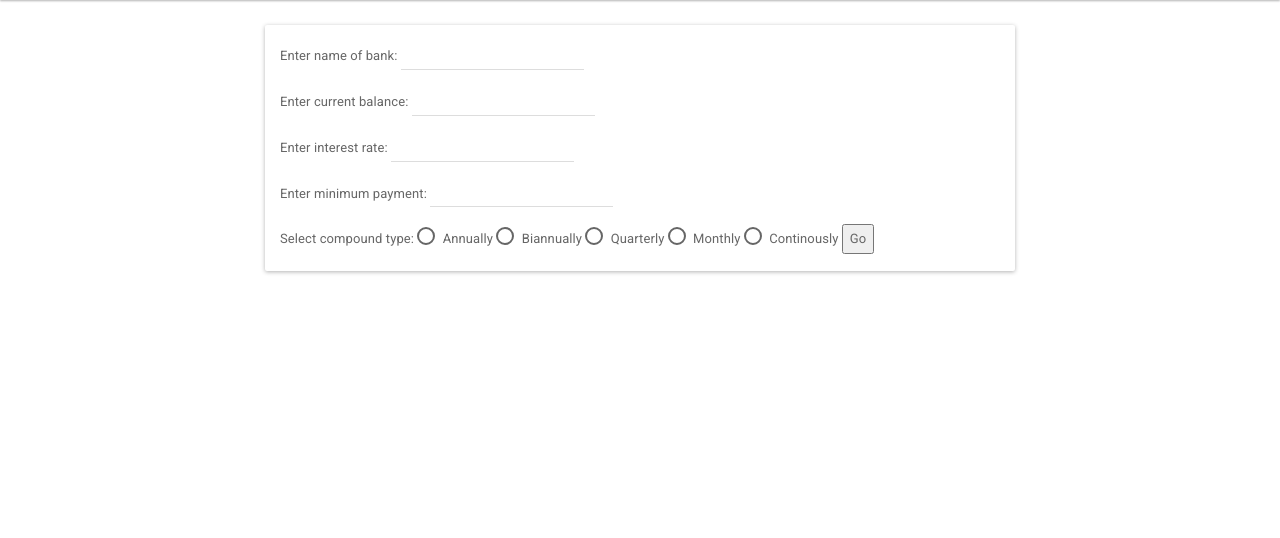
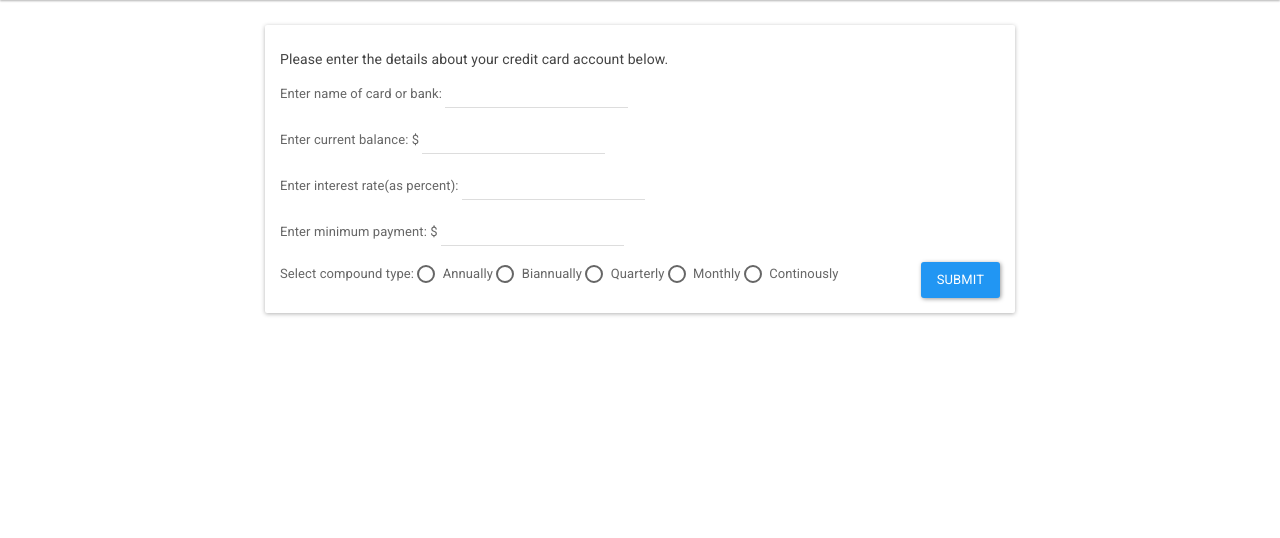
Before and after one commit to azharichenko/debt-management, a Flask app: page /credit in a window 1280 px wide. Shown: the part 65-603 px from the top of the page. Run offline with Flask 2, Linux system fonts and the light colour scheme; some libraries are stand-ins or nearby versions.

Commit message:
Another UI overhaul

```diff
--- a/debtman/__init__.py
+++ b/debtman/__init__.py
@@ -17,7 +17,6 @@ from wtforms.validators import (
     DataRequired,
     NumberRange
 )
-from pprint import pprint
 from debtman.strategy import  get_results
 
 app = Flask(__name__)
@@ -44,28 +43,26 @@ class UserForm(FlaskForm):
 
 class CreditCardForm(FlaskForm):
     name = StringField(
-        "Enter name of bank: ",
+        "Enter name of card or bank: ",
         validators=[DataRequired()]
     )
     balance = DecimalField(
-        "Enter current balance: ",
+        "Enter current balance: $",
         validators=[DataRequired(), NumberRange(min=0.01, message="Please enter a value above 0.01")]
     )
-    # TODO(azharichenko): divide by 100
     # Assume no zero APR yet
     interest_rate = DecimalField(
-        "Enter interest rate: ",
+        "Enter interest rate(as percent): ",
         validators=[DataRequired(), NumberRange(min=0.01, message="Please enter a value above 0.01")]
     )
     min_payment = DecimalField(
-        "Enter minimum payment: ",
+        "Enter minimum payment: $",
         validators=[DataRequired(), NumberRange(min=0.01, message="Please enter a value above 0.01")]
     )
     compound_type = RadioField(
         "Select compound type: ",
         choices=[('annual', "Annually"), ('biannual', "Biannually"), ('quarter', "Quarterly"), ('monthly', "Monthly"),
                  ('continous', 'Continously')],
-        # Excluding compounded continously
         validators=[DataRequired()]
     )
 
@@ -76,19 +73,18 @@ class LoanForm(FlaskForm):
         validators=[DataRequired()]
     )
     balance = DecimalField(
-        "Enter current balance: ",
+        "Enter current balance: $",
         validators=[DataRequired(), NumberRange(min=0.01, message="Please enter a value above 0.01")]
     )
-    # TODO(azharichenko): divide by 100
     # Assume no zero APR yet
     interest_rate = DecimalField(
-        "Enter interest rate: ",
+        "Enter interest rate: $",
         validators=[DataRequired(), NumberRange(min=0.01, message="Please enter a value above 0.01")]
     )
     compound_type = RadioField(
         "Select compound type: ",
         choices=[('annual', "Annually"), ('biannual', "Biannually"), ('quarter', "Quarterly"), ('monthly', "Monthly"),
-                 ('continous', 'Continously')],  # Excluding compounded continously
+                 ('continous', 'Continously')],
         validators=[DataRequired()]
     )
     term_length = IntegerField(
@@ -127,7 +123,7 @@ def collect_basic_data():
 def collect_debt_data():
     if len(data[session['csrf_token']]['credit_lines']) == 0:
         return render_template("debtstart.html")
-    return render_template("debt.html")
+    return render_template("debt.html", data=data[session['csrf_token']])
 
 
 @app.route('/credit', methods=('GET', 'POST'))
@@ -165,7 +161,6 @@ def collect_loan():
                 'deferment_end': None
             }
         )
-        pprint(session)
         return redirect('/data')
     return render_template("loanform.html", form=form)
 
--- a/debtman/templates/creditform.html
+++ b/debtman/templates/creditform.html
@@ -12,6 +12,7 @@
             {% endfor %}
             <div class="panel panel-default">
                 <div class="panel-body">
+                    <b><h6>Please enter the details about your credit card account below.</h6></b>
                     <form class="form form-horizontal" method="POST" action="/credit">
                         {{ form.csrf_token }}
                         <p>{{ form.name.label }} {{ form.name(size=20) }}</p>
@@ -25,7 +26,7 @@
                             <td>{{ subfield.label }}</td>
                         </tr>
                         {% endfor %}
-                        <input type="submit" value="Go">
+                        <input class="btn btn-primary" style="float:right" type="submit" value="Submit">
                     </form>
                 </div>
             </div>
--- a/debtman/templates/debtstart.html
+++ b/debtman/templates/debtstart.html
@@ -3,9 +3,9 @@
 {% block content %}
 <div class="container">
     <div class="row">
+        <div class="panel panel-default">
+            <div class="panel-body">
                 <h3 style="text-align: center;">Let's start by adding an account</h3>
-    </div>
-    <div class="row">
                 <div class="col-xs-2 col-xs-offset-3">
                     <p><a class="btn btn-primary btn-lg" href="{{ url_for("collect_credit_card") }}" role="button">Add Credit Card</a></p>
                 </div>
@@ -14,4 +14,6 @@
                 </div>
             </div>
         </div>
+    </div>
+</div>
 {% endblock %}
--- a/debtman/templates/loanform.html
+++ b/debtman/templates/loanform.html
@@ -12,6 +12,7 @@
             {% endfor %}
             <div class="panel panel-default">
                 <div class="panel-body">
+                    <b><h6>Please enter the details about your loan account below.</h6></b>
                     <form class="form form-horizontal" method="POST" action="/loan">
                         {{ form.csrf_token }}
                         <p>{{ form.name.label }} {{ form.name(size=20) }}</p>
@@ -25,7 +26,7 @@
                             <td>{{ subfield.label }}</td>
                         </tr>
                         {% endfor %}
-                        <input type="submit" value="Go">
+                        <input class="btn btn-primary" style="float:right" type="submit" value="Submit">
                     </form>
                 </div>
             </div>
```
Also changed, not shown: debtman/templates/debt.html (+6 -5 lines). Lines whose indentation alone changed are shown as unchanged.
